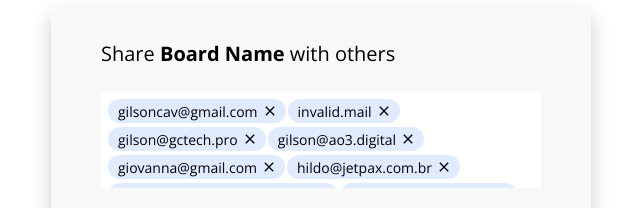
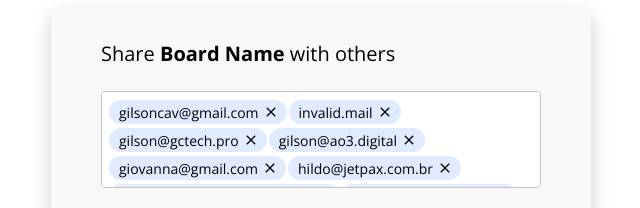
Before and after one commit to gilsoncav/emails-tags-input, a website built with webpack: page src/index.html in a window 1280 px wide. Shown: the top 208 px of the page, 319-959 px from the left. Built offline with nearby package versions, Linux system fonts and the light colour scheme.

Commit message:
Styled blocks-window border

```diff
--- a/src/index-styles.css
+++ b/src/index-styles.css
@@ -77,6 +77,8 @@ div {
   overflow-y: auto;
   flex-wrap: wrap;
   background-color: white;
+  border: 1px solid #c3c2cf;
+  border-radius: 4px;
   margin-top: 24px;
   padding: 8px 7px;
 }
```
